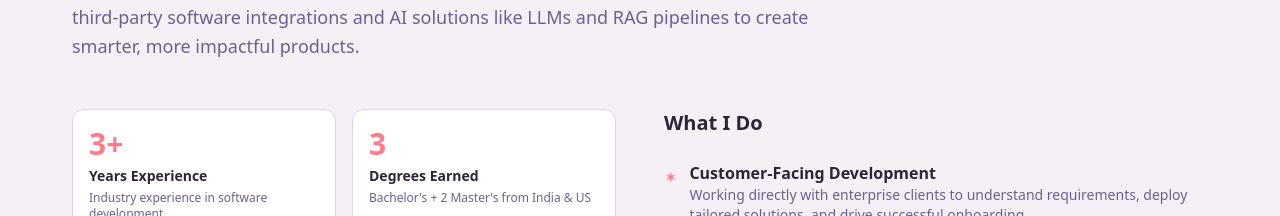
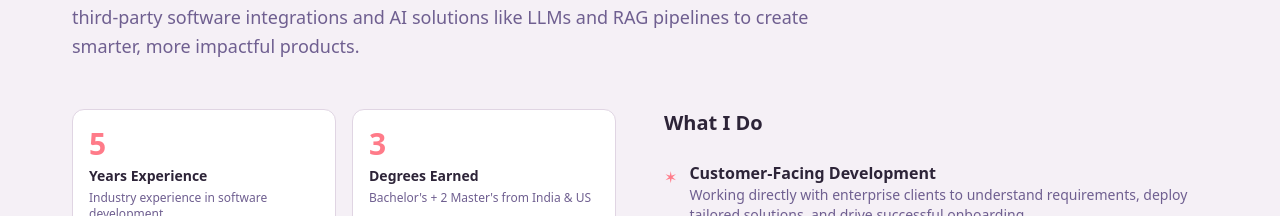
Before and after one commit to AreenaMahek/AreenaMahek, a Next.js app: page / in a window 1280 px wide. Shown: the part 1028-1244 px from the top of the page. Built offline with nearby package versions, Linux system fonts and the light colour scheme.

Commit message:
Update experience years from 3 to 5 in About component

```diff
--- a/src/components/About.tsx
+++ b/src/components/About.tsx
@@ -23,7 +23,7 @@ export default function About() {
               href="#experience"
               className="bg-[var(--card-bg)] border border-[var(--card-border)] rounded-xl p-4 hover:border-[var(--primary)]/50 hover:scale-[1.02] transition-all duration-300 cursor-pointer block"
             >
-              <p className="text-3xl font-bold text-[var(--accent)] mb-1">3+</p>
+              <p className="text-3xl font-bold text-[var(--accent)] mb-1">5</p>
               <p className="font-semibold text-[var(--foreground)] text-sm mb-1">Years Experience</p>
               <p className="text-xs text-[var(--text-muted)]">Industry experience in software development</p>
             </a>
```
